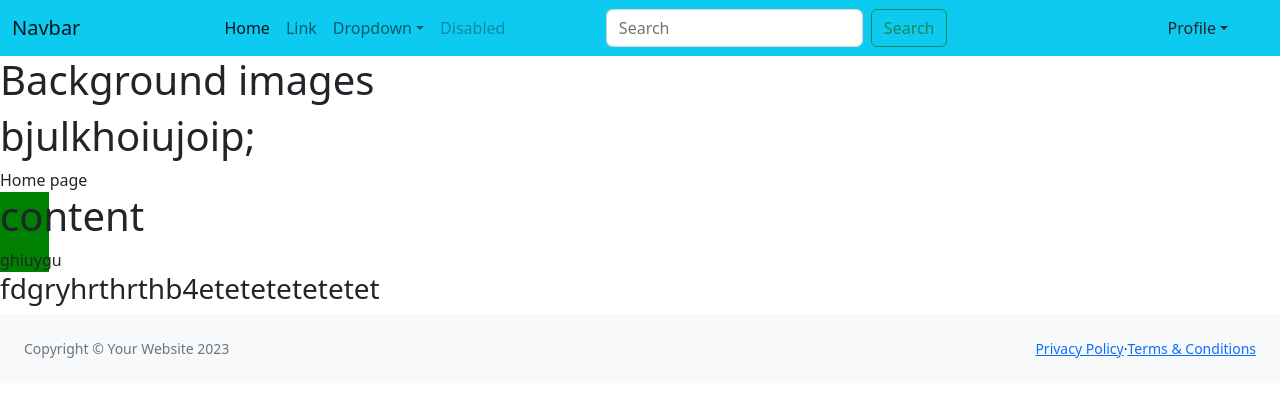
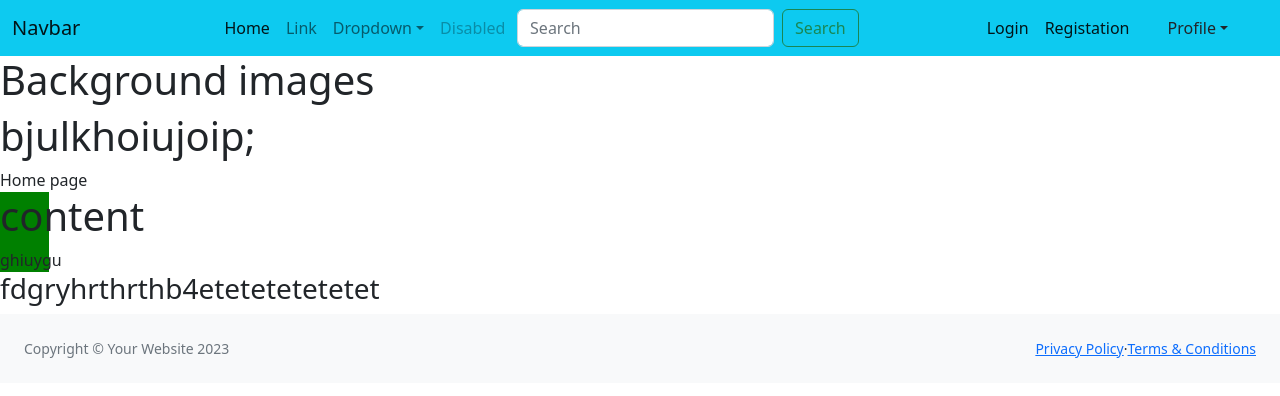
Before and after one commit to alamin-amin/laravel_react_project, a React (Vite) app in the folder LaravelReactEcommers/: page / in a window 1280 px wide. Shown: the top 396 px of the page. Built offline with nearby package versions, Linux system fonts and the light colour scheme.

Commit message:
user auth completed

```diff
--- a/LaravelReactEcommers/src/App.jsx
+++ b/LaravelReactEcommers/src/App.jsx
@@ -6,9 +6,13 @@ import axios from 'axios';
 
 axios.defaults.headers.post['Content-Type'] = 'application/json';
 axios.defaults.headers.post['Accept'] = 'application/json';
-
- axios.defaults.baseURL = "http://127.0.0.1:8000/";
+axios.defaults.baseURL = "http://127.0.0.1:8000/";
 axios.defaults.withCredentials = true;
+axios.interceptors.request.use(function(config){
+  const token = localStorage.getItem('auth_token');
+  config.headers.Authorization = token ? `Bearer ${token}` : '';
+  return config;
+})
 
 import Login from "./components/frontend/auth/Login";
 import Register from "./components/frontend/auth/Register";
--- a/LaravelReactEcommers/src/components/frontend/auth/Login.jsx
+++ b/LaravelReactEcommers/src/components/frontend/auth/Login.jsx
@@ -6,7 +6,7 @@ import swal from 'sweetalert';
 
 const Login = () => {
     const navigate = useNavigate();
-    const [loginInput, setLogin] =useState({
+    const [loginInput, setLogin] = useState({
         email: '',
         password: '',
         error_list: [],
@@ -26,10 +26,9 @@ const Login = () => {
                 if (res.data.status === 200) {
                     localStorage.setItem('auth_token', res.data.token);
                     localStorage.setItem('auth_name', res.data.username);
-                swal("Success", res.data.message," success");
-                // navigate('/')
-            } else if(res.data.status === 401)
-            {
+                    swal("Success", res.data.message, "success");
+                     navigate('/')
+                } else if (res.data.status === 401) {
                     swal('Warning', res.data.message, 'warning');
                 }
                 else {
@@ -37,7 +36,6 @@ const Login = () => {
                 }
             });
         });
-        navigate('/')
     }
     return (
         <div id="layoutAuthentication">
--- a/LaravelReactEcommers/src/components/frontend/auth/Register.jsx
+++ b/LaravelReactEcommers/src/components/frontend/auth/Register.jsx
@@ -23,28 +23,24 @@ const Register = () => {
     }
     const registerSubmitFrom = (e) => {
 
-
+        e.preventDefault();
         const data = {
-
             name: registerInput.name,
             email: registerInput.email,
             password: registerInput.password,
         }
-
         axios.get('/sanctum/csrf-cookie').then(response => {
             axios.post(`api/register`, data).then(res => {
                 if (res.data.status === 200) {
                     localStorage.setItem('auth_token', res.data.token);
                     localStorage.setItem('auth_name', res.data.username);
                     swal('Success', res.data.message, 'success');
-                    // history.push('/frontLayout');
+                    navigate('/login')
                 } else {
                     setRegister({ ...registerInput, error_list: res.data.validation_errors });
                 }
             });
         });
-        e.preventDefault();
-        navigate('/login')
     }
 
     return (
--- a/LaravelReactEcommers/src/layouts/frontend/Navbar.jsx
+++ b/LaravelReactEcommers/src/layouts/frontend/Navbar.jsx
@@ -1,10 +1,46 @@
 import React from 'react'
 import { Link } from 'react-router-dom';
+import { useNavigate } from "react-router-dom";
+import axios from 'axios';
+import swal from 'sweetalert';
+
 
 const Navbar = () => {
+    const navigate = useNavigate();
+    const logoutSubmit = (e) => {
+        e.preventDefault();
+        axios.post(`api/logout`).then(res => {
+            if (res.data.status === 200) {
+                localStorage.removeItem('auth_token');
+                localStorage.removeItem('auth_name');
+                swal('Success', res.data.message, 'success');
+                navigate('/')
+            }
+        });
+    }
+
+    var authButton = '';
+    if (!localStorage.getItem('auth_token')) {
+        authButton = (
+            < ul className="navbar-nav" >
+                <li className="nav-item">
+                    <Link className="nav-link active" aria-current="page" to="/login">Login</Link>
+                </li>
+                <li className="nav-item">
+                    <Link className="nav-link active" to="/register">Registation </Link>
+                </li>
+            </ul >
+        );
+    } else {
+        authButton = (
+            <li className="nav-item">
+                <button type="button" onClick={logoutSubmit} className="nav-link btn btn-danger btn-sm text-white">Logout</button>
+            </li>
+        );
+    }
+
     return (
         <div>
-
             <nav className="navbar navbar-expand-lg navbar-light bg-info">
                 <div className="container-fluid">
                     <Link className="navbar-brand" to="#">Navbar</Link>
@@ -34,12 +70,19 @@ const Navbar = () => {
                                 <Link className="nav-link disabled" to="#" tabindex="-1" aria-disabled="true">Disabled</Link>
                             </li>
                         </ul>
-                        <div style={{ marginRight: "220px" }}>
+                        <div style={{ marginRight: "120px" }}>
                             <form className="d-flex">
                                 <input className="form-control me-2" type="search" placeholder="Search" aria-label="Search" />
                                 <button className="btn btn-outline-success" type="submit">Search</button>
                             </form>
                         </div>
+
+                        <div style={{ marginRight: "30px" }}>
+                            <ul className="navbar-nav me-auto mb-2 mb-lg-0">
+                                {authButton}
+                            </ul>
+                        </div>
+
                         <div style={{ marginRight: "40px" }}>
                             <div className="nav-item dropdown">
                                 <Link className="nav-link dropdown-toggle" to="#" id="navbarDropdown" role="button" data-bs-toggle="dropdown" aria-expanded="false">
```
Also changed, not shown: 2 other files (tests, documents, lock files or other folders). Lines whose indentation alone changed are shown as unchanged.
